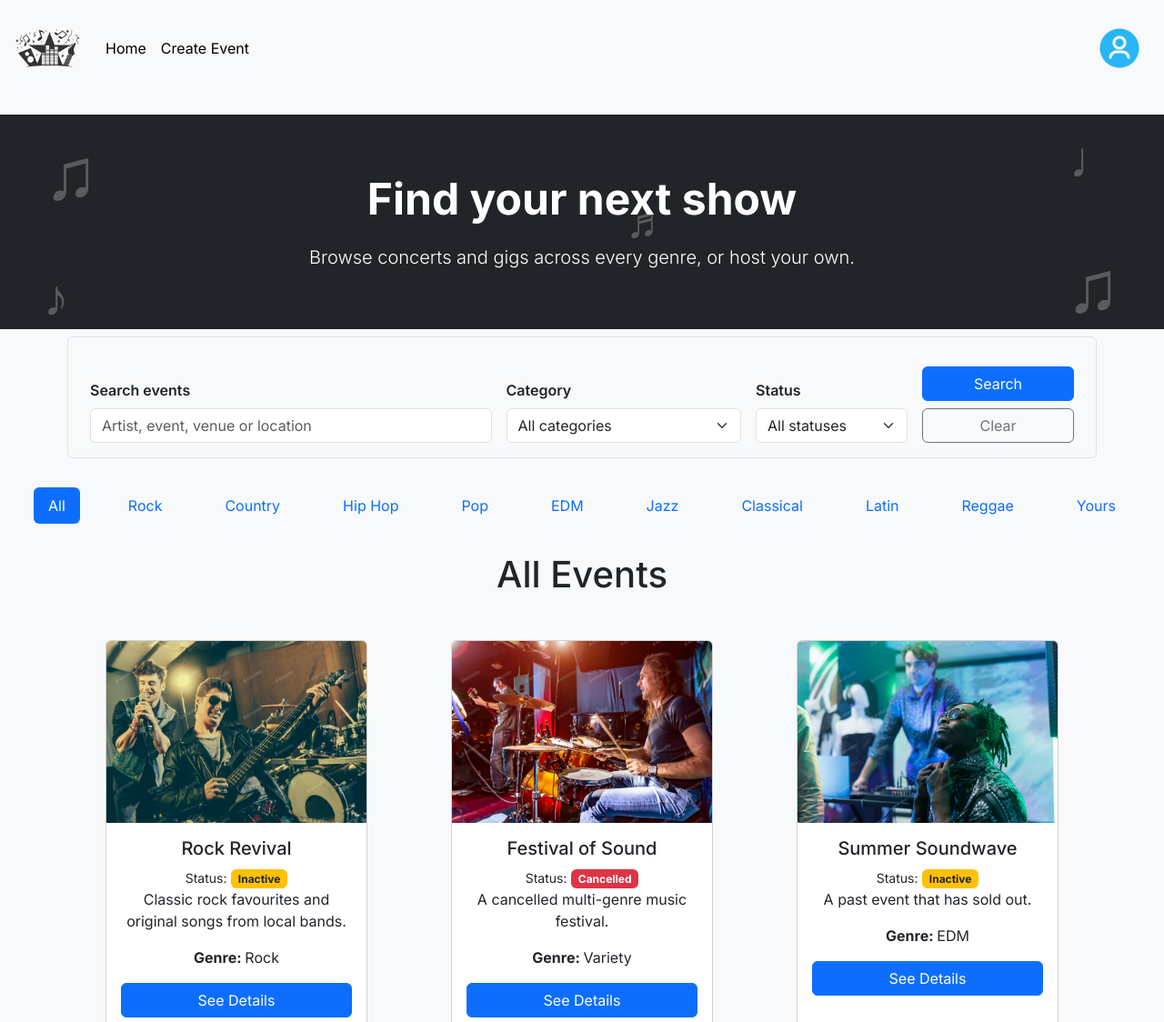
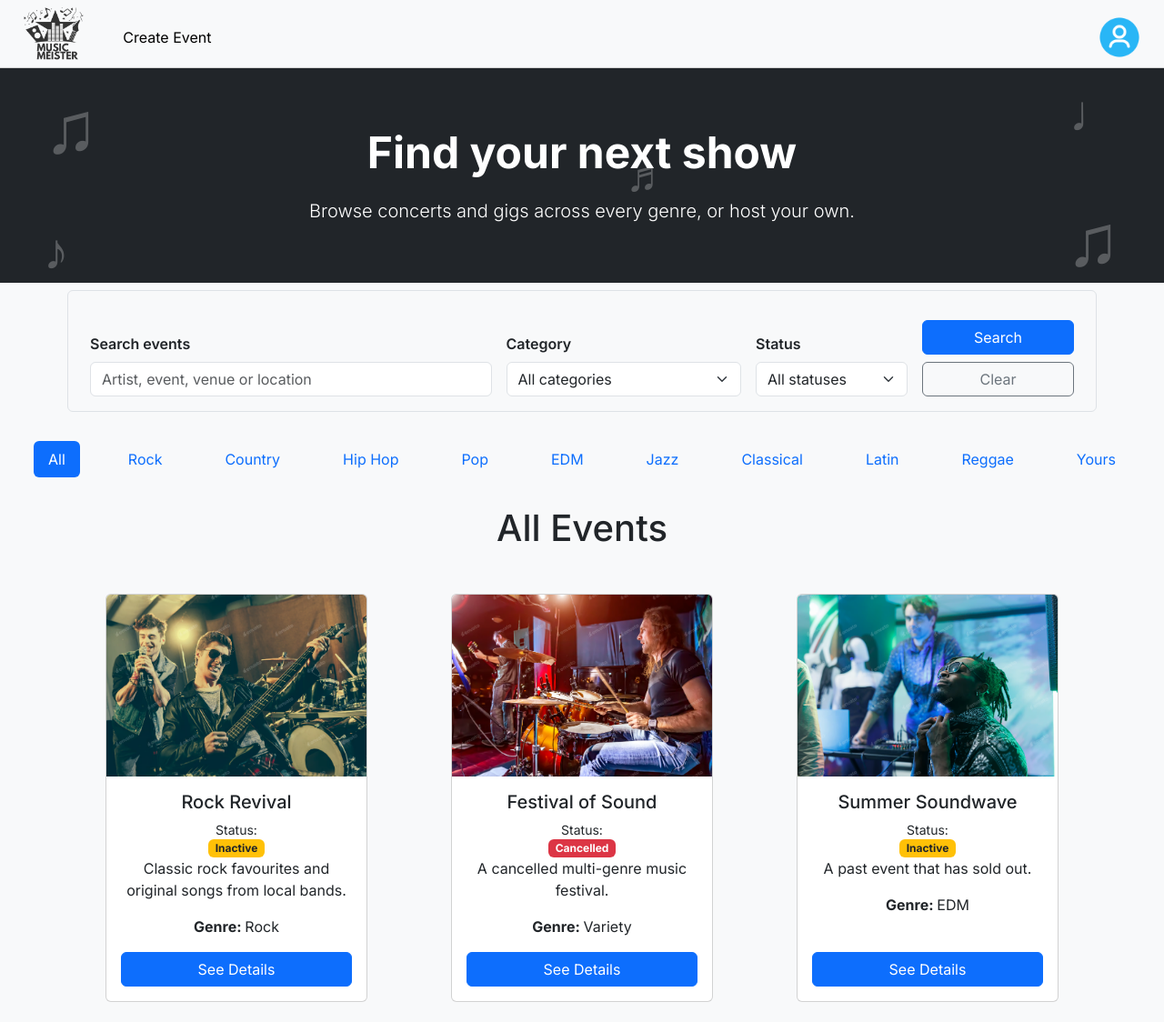
Before and after one commit to QUTSutcliffe/IAB207_Assignment_2, a Flask app: page / in a window 1280 px wide. Shown: the top 1124 px of the page at 91% size. Run offline with Flask 3, Linux system fonts and the light colour scheme; a user stored in the database is signed in; data comes from the database, SQL or seed files in the repository; some libraries are stand-ins or nearby versions.

Commit message:
Tweaked ticket purchasing conditions, nav bar and cards.

```diff
--- a/MusicMeister/forms.py
+++ b/MusicMeister/forms.py
@@ -26,7 +26,7 @@ class RegisterForm(FlaskForm):
 
 # booking form
 class BookingForm(FlaskForm):
-     ticket_quantity = IntegerField("Number of Tickets", validators=[InputRequired(), NumberRange(min=1, max=10)], default=1)
+     ticket_quantity = IntegerField("Number of Tickets", validators=[InputRequired(), NumberRange(min=1)], default=1)
      submit = SubmitField("Book Tickets")
 
 #  event form to be used for creating and editing events
--- a/MusicMeister/static/style/index.css
+++ b/MusicMeister/static/style/index.css
@@ -74,3 +74,9 @@ form:has(
     border-radius: 5px;
     color: #2f4932;
 }
+
+.card-body .badge {
+    align-self: flex-start;
+    width: fit-content;
+    align-self: center;
+}
--- a/MusicMeister/static/style/nav.css
+++ b/MusicMeister/static/style/nav.css
@@ -12,3 +12,29 @@ body {
     font-family: "Inter", sans-serif;
     font-optical-sizing: auto;
 }
+
+nav {
+    height: 75px;
+}
+
+.navbar .container-fluid {
+    display: flex;
+    align-items: center;
+    transform: translateY(4px);
+}
+
+nav.navbar {
+    position: relative;
+    z-index: 1030;
+    overflow: visible;
+    border-bottom: 1.5px solid lightgrey;
+    margin-bottom: 0;
+}
+
+.navbar .dropdown {
+    position: relative;
+}
+
+.navbar .dropdown-menu {
+    z-index: 1040;
+}
--- a/MusicMeister/templates/base.html
+++ b/MusicMeister/templates/base.html
@@ -21,10 +21,10 @@
     <header>
 
         <!-- Navbar -->
-        <nav class="navbar navbar-expand-lg bg-body-tertiary">
-        <div class="container-fluid">
+        <nav class="navbar navbar-expand-lg bg-body-tertiary py-1 align-items-center">
+        <div class="container-fluid align-items-center">
             <a class="navbar-brand" href="{{ url_for('main.index') }}">
-                <img src="{{ url_for('static', filename='img/brand.png') }}" alt="MusicMeister" style="height: 5rem;">
+                <img src="{{ url_for('static', filename='img/brand.png') }}" alt="MusicMeister" style="height: 5rem; object-fit:contain;">
             </a>
             <button class="navbar-toggler" type="button" data-bs-toggle="collapse"
                 data-bs-target="#navbarSupportedContent" aria-controls="navbarSupportedContent" aria-expanded="false"
@@ -33,9 +33,6 @@
             </button>
             <div class="collapse navbar-collapse" id="navbarSupportedContent">
                 <ul class="navbar-nav me-auto mb-2 mb-lg-0">
-                    <li class="nav-item">
-                        <a class="nav-link active" aria-current="page" href="{{ url_for('main.index') }}">Home</a>
-                    </li>
                     {% if current_user.is_authenticated %}
                     <li class="nav-item">
                         <a class="nav-link active" aria-current="page" href="{{ url_for('main.create_event') }}">Create Event</a>
--- a/MusicMeister/templates/index.html
+++ b/MusicMeister/templates/index.html
@@ -161,7 +161,7 @@
                 </a>
                 {% endif %}
                 <img src="{{event.image_path}}" class="card-img-top" alt="Rock event">
-                <div class="card-body">
+                <div class="card-body d-flex flex-column">
                     <h5 class="card-title">{{event.name}}</h5>
                     <small>Status:</small>
                     {% if event.status == 'Open' %}
@@ -175,7 +175,7 @@
                     {% endif %}
                     <p class="card-text">{{event.description}}</p>
                     <p class="card-text"><strong>Genre: </strong>{{event.category}}</p>
-                    <a href="{{ url_for('main.details', event_id=event.id) }}" class="btn btn-primary">See Details</a>
+                    <a href="{{ url_for('main.details', event_id=event.id) }}" class="btn btn-primary mt-auto">See Details</a>
                 </div>
             </div>
             {% endfor %}
@@ -193,7 +193,7 @@
             {% if event.category == 'Rock' %}
             <div class="card mx-auto" style="width: 18rem;">
                 <img src="{{ event.image_path }}" class="card-img-top" alt="{{ event.name }}">
-                <div class="card-body">
+                <div class="card-body d-flex flex-column">
                     <h5 class="card-title">{{ event.name }}</h5>
                     <small>Status:</small>
                     {% if event.status == 'Open' %}
@@ -207,7 +207,7 @@
                     {% endif %}
                     <p class="card-text">{{ event.description }}</p>
                     <p class="card-text"><strong>Genre:</strong> {{ event.category }}</p>
-                    <a href="{{ url_for('main.details', event_id=event.id) }}" class="btn btn-primary">See Details</a>
+                    <a href="{{ url_for('main.details', event_id=event.id) }}" class="btn btn-primary mt-auto">See Details</a>
                 </div>
             </div>
 
@@ -225,7 +225,7 @@
             {% if event.category == 'Country' %}
             <div class="card mx-auto" style="width: 18rem;">
                 <img src="{{ event.image_path }}" class="card-img-top" alt="{{ event.name }}">
-                <div class="card-body">
+                <div class="card-body d-flex flex-column">
                     <h5 class="card-title">{{ event.name }}</h5>
                     <small>Status:</small>
                     {% if event.status == 'Open' %}
@@ -239,7 +239,7 @@
                     {% endif %}
                     <p class="card-text">{{ event.description }}</p>
                     <p class="card-text"><strong>Genre:</strong> {{ event.category }}</p>
-                    <a href="{{ url_for('main.details', event_id=event.id) }}" class="btn btn-primary">See Details</a>
+                    <a href="{{ url_for('main.details', event_id=event.id) }}" class="btn btn-primary mt-auto">See Details</a>
                 </div>
             </div>
 
@@ -257,7 +257,7 @@
             {% if event.category == 'Hip Hop' %}
             <div class="card mx-auto" style="width: 18rem;">
                 <img src="{{ event.image_path }}" class="card-img-top" alt="{{ event.name }}">
-                <div class="card-body">
+                <div class="card-body d-flex flex-column">
                     <h5 class="card-title">{{ event.name }}</h5>
                     <small>Status:</small>
                     {% if event.status == 'Open' %}
@@ -271,7 +271,7 @@
                     {% endif %}
                     <p class="card-text">{{ event.description }}</p>
                     <p class="card-text"><strong>Genre:</strong> {{ event.category }}</p>
-                    <a href="{{ url_for('main.details', event_id=event.id) }}" class="btn btn-primary">See Details</a>
+                    <a href="{{ url_for('main.details', event_id=event.id) }}" class="btn btn-primary mt-auto">See Details</a>
                 </div>
             </div>
 
@@ -289,7 +289,7 @@
             {% if event.category == 'Pop' %}
             <div class="card mx-auto" style="width: 18rem;">
                 <img src="{{ event.image_path }}" class="card-img-top" alt="{{ event.name }}">
-                <div class="card-body">
+                <div class="card-body d-flex flex-column">
                     <h5 class="card-title">{{ event.name }}</h5>
                     <small>Status:</small>
                     {% if event.status == 'Open' %}
@@ -303,7 +303,7 @@
                     {% endif %}
                     <p class="card-text">{{ event.description }}</p>
                     <p class="card-text"><strong>Genre:</strong> {{ event.category }}</p>
-                    <a href="{{ url_for('main.details', event_id=event.id) }}" class="btn btn-primary">See Details</a>
+                    <a href="{{ url_for('main.details', event_id=event.id) }}" class="btn btn-primary mt-auto">See Details</a>
                 </div>
             </div>
 
@@ -321,7 +321,7 @@
             {% if event.category == 'EDM' %}
             <div class="card mx-auto" style="width: 18rem;">
                 <img src="{{ event.image_path }}" class="card-img-top" alt="{{ event.name }}">
-                <div class="card-body">
+                <div class="card-body d-flex flex-column">
                     <h5 class="card-title">{{ event.name }}</h5>
                     <small>Status:</small>
                     {% if event.status == 'Open' %}
@@ -335,7 +335,7 @@
                     {% endif %}
                     <p class="card-text">{{ event.description }}</p>
                     <p class="card-text"><strong>Genre:</strong> {{ event.category }}</p>
-                    <a href="{{ url_for('main.details', event_id=event.id) }}" class="btn btn-primary">See Details</a>
+                    <a href="{{ url_for('main.details', event_id=event.id) }}" class="btn btn-primary mt-auto">See Details</a>
                 </div>
             </div>
 
@@ -353,7 +353,7 @@
             {% if event.category == 'Jazz' %}
             <div class="card mx-auto" style="width: 18rem;">
                 <img src="{{ event.image_path }}" class="card-img-top" alt="{{ event.name }}">
-                <div class="card-body">
+                <div class="card-body d-flex flex-column">
                     <h5 class="card-title">{{ event.name }}</h5>
                     <small>Status:</small>
                     {% if event.status == 'Open' %}
@@ -367,7 +367,7 @@
                     {% endif %}
                     <p class="card-text">{{ event.description }}</p>
                     <p class="card-text"><strong>Genre:</strong> {{ event.category }}</p>
-                    <a href="{{ url_for('main.details', event_id=event.id) }}" class="btn btn-primary">See Details</a>
+                    <a href="{{ url_for('main.details', event_id=event.id) }}" class="btn btn-primary mt-auto">See Details</a>
                 </div>
             </div>
 
@@ -385,7 +385,7 @@
             {% if event.category == 'Classical' %}
             <div class="card mx-auto" style="width: 18rem;">
                 <img src="{{ event.image_path }}" class="card-img-top" alt="{{ event.name }}">
-                <div class="card-body">
+                <div class="card-body d-flex flex-column">
                     <h5 class="card-title">{{ event.name }}</h5>
                     <small>Status:</small>
                     {% if event.status == 'Open' %}
@@ -399,7 +399,7 @@
                     {% endif %}
                     <p class="card-text">{{ event.description }}</p>
                     <p class="card-text"><strong>Genre:</strong> {{ event.category }}</p>
-                    <a href="{{ url_for('main.details', event_id=event.id) }}" class="btn btn-primary">See Details</a>
+                    <a href="{{ url_for('main.details', event_id=event.id) }}" class="btn btn-primary mt-auto">See Details</a>
                 </div>
             </div>
 
@@ -417,7 +417,7 @@
             {% if event.category == 'Latin' %}
             <div class="card mx-auto" style="width: 18rem;">
                 <img src="{{ event.image_path }}" class="card-img-top" alt="{{ event.name }}">
-                <div class="card-body">
+                <div class="card-body d-flex flex-column">
                     <h5 class="card-title">{{ event.name }}</h5>
                     <small>Status:</small>
                     {% if event.status == 'Open' %}
@@ -431,7 +431,7 @@
                     {% endif %}
                     <p class="card-text">{{ event.description }}</p>
                     <p class="card-text"><strong>Genre:</strong> {{ event.category }}</p>
-                    <a href="{{ url_for('main.details', event_id=event.id) }}" class="btn btn-primary">See Details</a>
+                    <a href="{{ url_for('main.details', event_id=event.id) }}" class="btn btn-primary mt-auto">See Details</a>
                 </div>
             </div>
 
@@ -449,7 +449,7 @@
             {% if event.category == 'Reggae' %}
             <div class="card mx-auto" style="width: 18rem;">
                 <img src="{{ event.image_path }}" class="card-img-top" alt="{{ event.name }}">
-                <div class="card-body">
+                <div class="card-body d-flex flex-column">
                     <h5 class="card-title">{{ event.name }}</h5>
                     <small>Status:</small>
                     {% if event.status == 'Open' %}
@@ -463,7 +463,7 @@
                     {% endif %}
                     <p class="card-text">{{ event.description }}</p>
                     <p class="card-text"><strong>Genre:</strong> {{ event.category }}</p>
-                    <a href="{{ url_for('main.details', event_id=event.id) }}" class="btn btn-primary">See Details</a>
+                    <a href="{{ url_for('main.details', event_id=event.id) }}" class="btn btn-primary mt-auto">See Details</a>
                 </div>
             </div>
 
@@ -484,7 +484,7 @@
         <div class="container d-flex flex-wrap justify-content-center gap-4 mt-5">
             {% for event in events %}
             {% if event.owner_id == current_user.id %}
-            <div class="card mx-auto" style="width: 18rem;">
+            <div class="card mx-auto " style="width: 18rem;">
                 {% if event.owner_id == current_user.id %}
                 <a href="{{ url_for('main.edit_event', event_id=event.id) }}"
                     class="btn btn-sm btn-primary position-absolute top-0 end-0 m-2">
@@ -492,7 +492,7 @@
                 </a>
                 {% endif %}
                 <img src="{{event.image_path}}" class="card-img-top" alt="Rock event">
-                <div class="card-body">
+                <div class="card-body d-flex flex-column">
                     <h5 class="card-title">{{event.name}}</h5>
                     <small>Status:</small>
                     {% if event.status == 'Open' %}
@@ -506,7 +506,7 @@
                     {% endif %}
                     <p class="card-text">{{event.description}}</p>
                     <p class="card-text"><strong>Genre: </strong>{{event.category}}</p>
-                    <a href="{{ url_for('main.details', event_id=event.id) }}" class="btn btn-primary">See Details</a>
+                    <a href="{{ url_for('main.details', event_id=event.id) }}" class="btn btn-primary mt-auto">See Details</a>
                 </div>
             </div>
             {% endif %}
```
Also changed, not shown: MusicMeister/static/img/brand.png.
